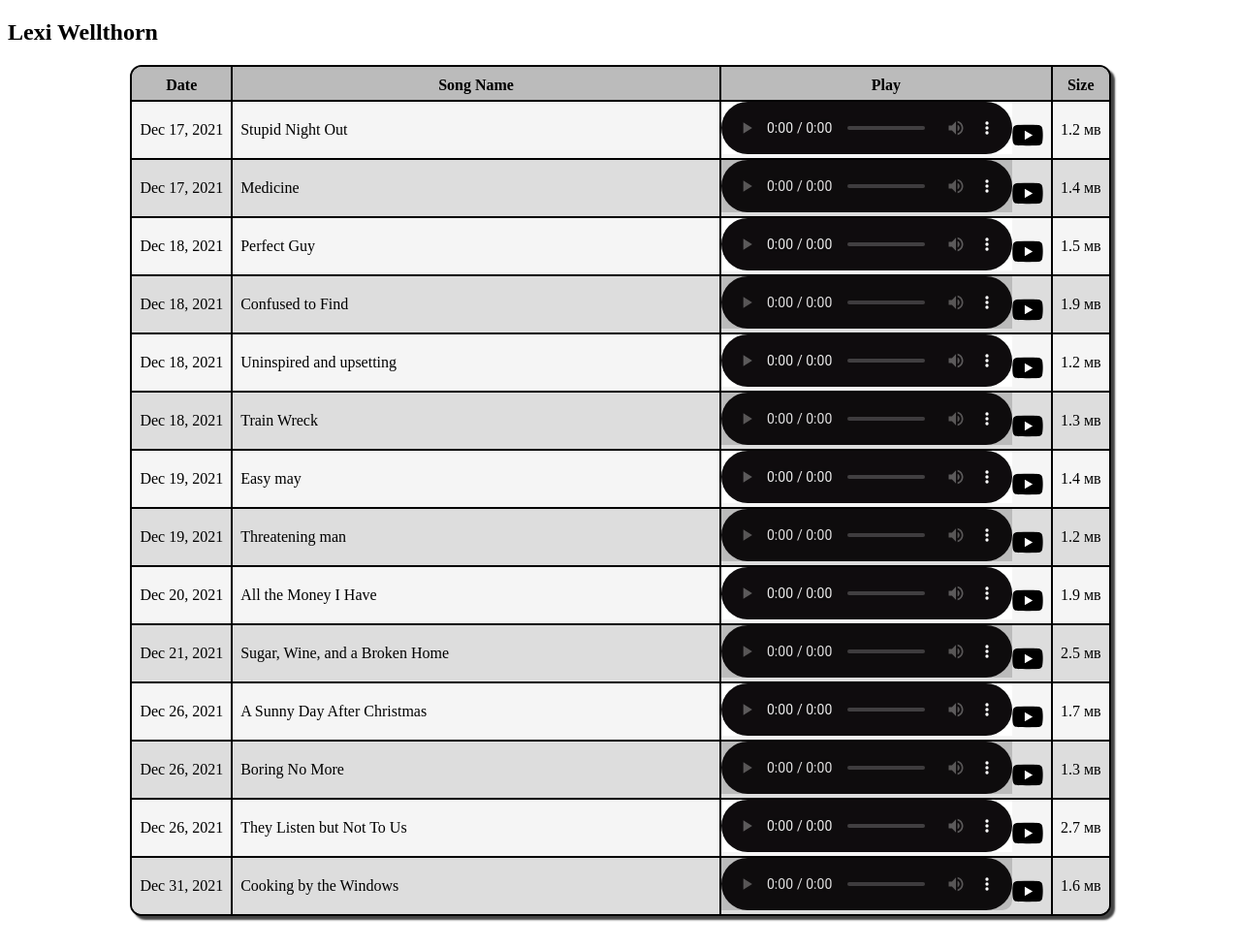
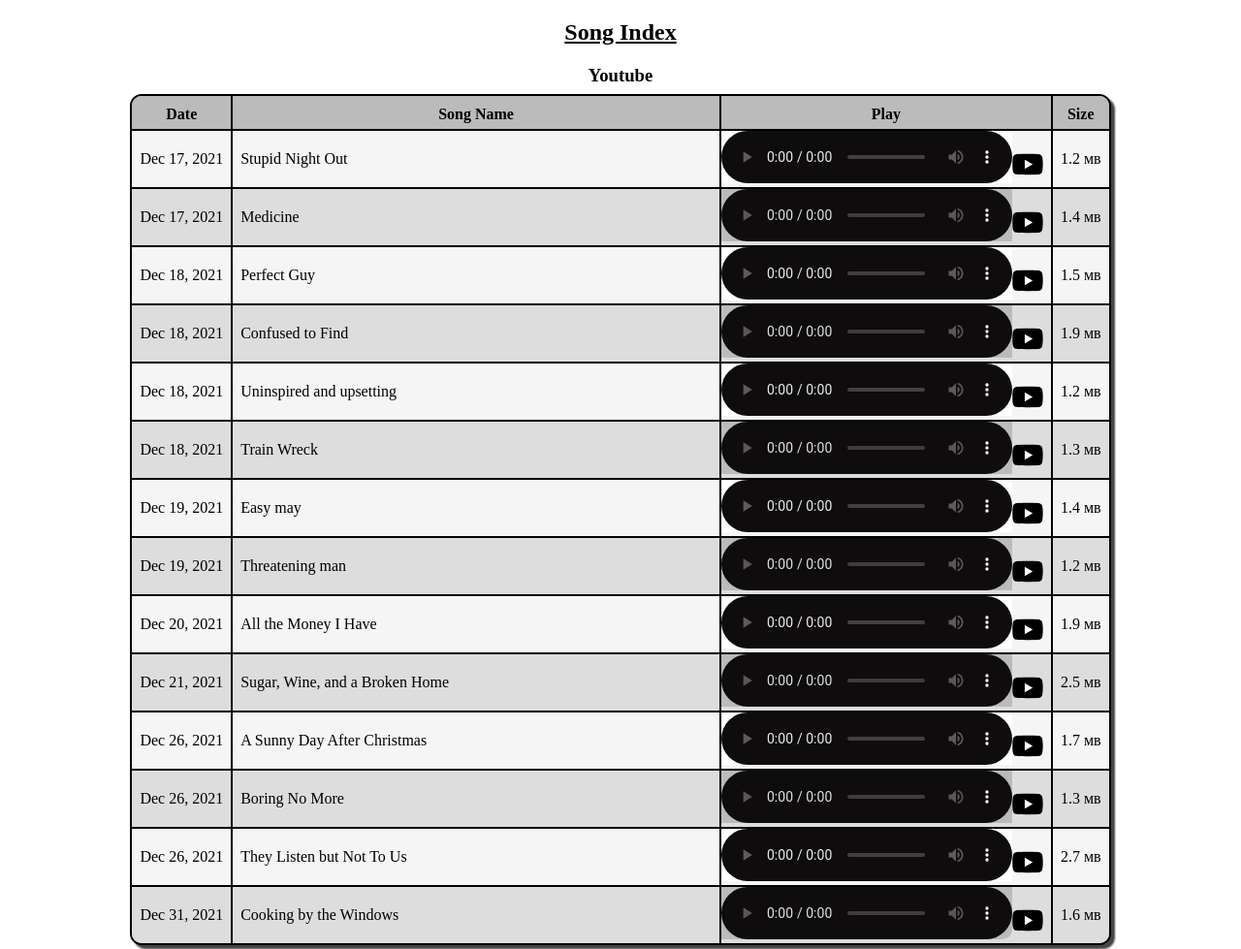
Before and after one commit to Minenash/welldex, a plain HTML site: page index.html in a window 1280 px wide. Shown: the top 979 px of the page at 97% size. Drawn offline with Linux system fonts and the light colour scheme.

Commit message:
Small changes

```diff
--- a/index.html
+++ b/index.html
@@ -2,12 +2,13 @@
 <html lang="en">
 <head>
     <meta charset="UTF-8">
-    <title>Lexi Wellthorn - Song Index</title>
+    <title>Alex's Music - Song Index</title>
     <link rel="stylesheet" type="text/css" href="style.css" />
 </head>
 <body>
-<h2>Lexi Wellthorn</h2>
+<h2>Song Index</h2>
 
+<h3>Youtube</h3>
 <table>
     <thead>
     <tr>
@@ -105,6 +106,7 @@
     </tbody>
 </table>
 
+<h3>Spotify</h3>
 <table>
     <thead>
         <tr>
@@ -257,6 +259,7 @@
     </tbody>
 </table>
 
+<h3>Discord</h3>
 <table>
     <thead>
     <tr>
--- a/style.css
+++ b/style.css
@@ -1,6 +1,10 @@
-body {
-
-
+h2 {
+    text-align: center;
+    text-decoration: underline;
+}
+h3 {
+    text-align: center;
+    margin-bottom: 8px;
 }
 
 a {
@@ -19,6 +23,7 @@ table {
     box-shadow: #444 4px 4px 2px;
     margin: 0 auto 50px auto;
     width: 80%;
+    max-width: 1200px;
 }
 
 thead {
```
Also changed, not shown: discord-mark.svg (deleted).
